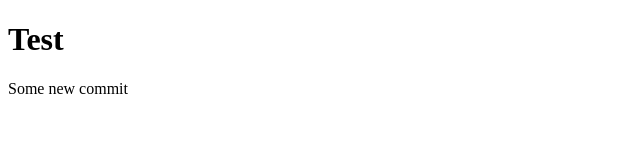
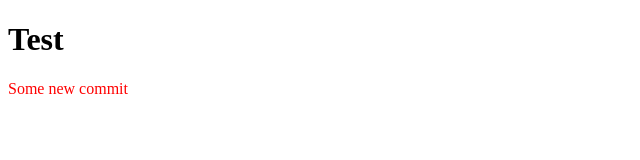
Before and after one commit to Gazr5/WEB_TEST, a plain HTML site: page index.html in a window 1280 px wide. Shown: the whole page, without its empty margins (0-640 px from the left). Drawn offline with Linux system fonts and the light colour scheme.

Commit message:
New color

```diff
--- a/index.html
+++ b/index.html
@@ -6,6 +6,6 @@
     </head>
 <body>
     <h1>Test</h1>
-    <p> Some new commit </p>
+    <p style="color:red;"> Some new commit </p>
 </body>
 </html>
```
